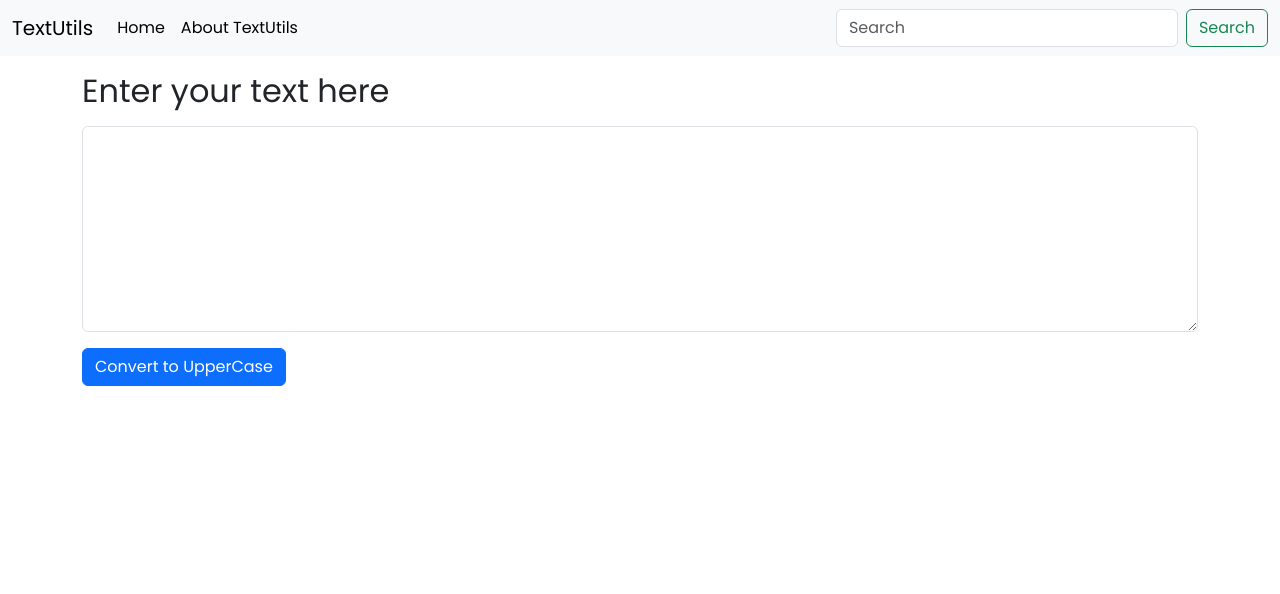
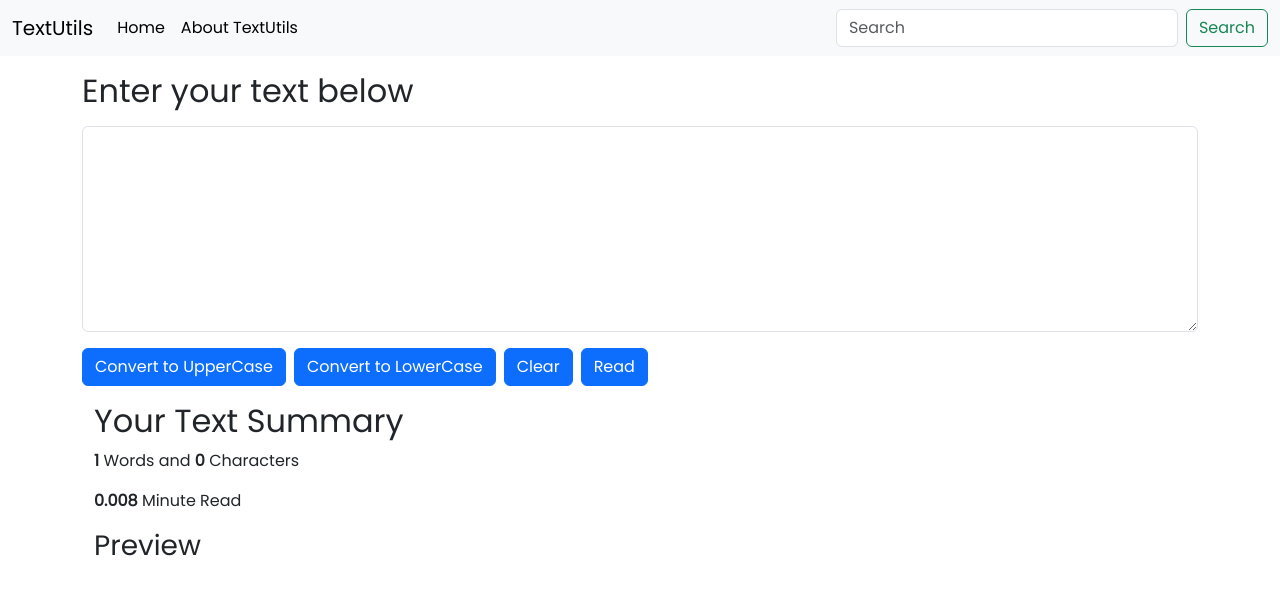
Before and after one commit to abhiiiman/Full-Stack-WebDev, a React (Create React App) app in the folder React/my-app/: page / in a window 1280 px wide. Shown: the top 594 px of the page. Built offline with nearby package versions, Linux system fonts and the light colour scheme.

Commit message:
added more methods
added lowercase methods
added clear methods
added read methods

```diff
--- a/React/my-app/src/App.jsx
+++ b/React/my-app/src/App.jsx
@@ -6,7 +6,7 @@ function App() {
   return (
     <>
       <NavBar title="TextUtils" aboutText="About TextUtils" />
-      <TextForm textTitle = "Enter your text here"/>
+      <TextForm textTitle = "Enter your text below"/>
     </>
   );
 }
--- a/React/my-app/src/Components/TextForm.jsx
+++ b/React/my-app/src/Components/TextForm.jsx
@@ -1,15 +1,59 @@
-import React from 'react'
+import React, { useState } from 'react';
 
 const TextForm = (props) => {
+
+    const upperOnClick = () => {
+        let upperText = inputText.toUpperCase();
+        setUpperText(upperText);
+    }
+
+    const lowerOnClick = () => {
+        let lowerText = inputText.toLowerCase();
+        setUpperText(lowerText);
+    }
+
+    const clearOnClick = () => {
+        setUpperText("");
+    }
+
+    const readOnClick = () => {
+        let msg = new SpeechSynthesisUtterance();
+        msg.text = inputText;
+        window.speechSynthesis.speak(msg);
+    }
+
+    const handleOnChange = (event) => {
+        // console.log("TextArea has been changed!");
+        setUpperText(event.target.value)
+    }
+
+    const [inputText, setUpperText] = useState("");
+
     return (
         <div className="container my-3">
+
             <div className="mb-3">
                 <label for="exampleFormControlTextarea1" className="form-label"><h2>{props.textTitle}</h2></label>
-                <textarea className="form-control" id="exampleFormControlTextarea1" rows="8"></textarea>
+                <textarea className="form-control" value={inputText} onChange={handleOnChange} id="exampleFormControlTextarea1" rows="8"></textarea>
             </div>
-            <button className = "btn btn-primary">Convert to UpperCase</button>
+
+            {/* buttons. */}
+            <button className="btn btn-primary" onClick={upperOnClick}>Convert to UpperCase</button>
+            <button className="btn btn-primary mx-2" onClick={lowerOnClick}>Convert to LowerCase</button>
+            <button className="btn btn-primary md-2" onClick={clearOnClick}>Clear</button>
+            <button className="btn btn-primary mx-2" onClick={readOnClick}>Read</button>
+
+            <div className="container my-3">
+                <h2>Your Text Summary</h2>
+                <p><strong>{inputText.split(" ").length}</strong> Words and <strong>{inputText.length}</strong> Characters</p>
+                <label><strong>{0.008 * inputText.split(" ").length}</strong> Minute Read</label>
+            </div>
+            <div className="container my-3">
+                <h3>Preview</h3>
+                <p><strong>{inputText}</strong></p>
+            </div>
         </div>
-  )
+    )
 }
 
 export default TextForm;
```
